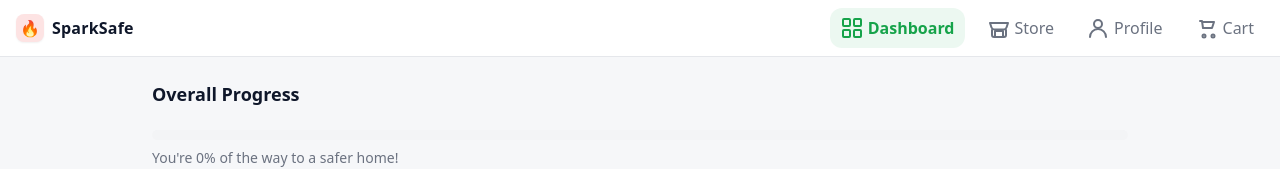
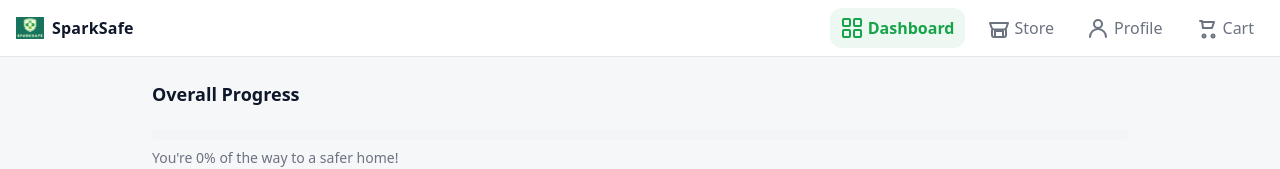
Before and after one commit to mousam-97/sparksafe-by-mousam-kalita, a React (Create React App) app: page / in a window 1280 px wide. Shown: the top 169 px of the page. Built offline with nearby package versions, Linux system fonts and the light colour scheme.

Commit message:
update brand logo

```diff
--- a/public/index.html
+++ b/public/index.html
@@ -2,7 +2,7 @@
 <html lang="en">
   <head>
     <meta charset="utf-8" />
-    <link rel="icon" href="%PUBLIC_URL%/favicon.ico" />
+    <link rel="icon" href="%PUBLIC_URL%/brand_logo.png" />
     <meta name="viewport" content="width=device-width, initial-scale=1" />
     <meta name="theme-color" content="#000000" />
     <meta
--- a/src/components/common/Brand/Brand.module.css
+++ b/src/components/common/Brand/Brand.module.css
@@ -7,11 +7,9 @@
 .logo {
 	width: 28px;
 	height: 28px;
-	display: inline-grid;
-	place-items: center;
-	border-radius: 8px;
-	background: color-mix(in srgb, var(--color-danger) 15%, white);
-	box-shadow: var(--shadow-sm);
+	display: inline-block;
+	object-fit: contain;
+	border-radius: 4px;
 }
 
 .name {
--- a/src/components/common/Brand/Brand.tsx
+++ b/src/components/common/Brand/Brand.tsx
@@ -4,10 +4,7 @@ import styles from "./Brand.module.css";
 export default function Brand() {
 	return (
 		<div className={styles.wrap} aria-label="SparkSafe">
-			<span className={styles.logo} aria-hidden>
-				{/* Simple fire glyph */}
-				<span style={{ color: "var(--color-danger)" }}>🔥</span>
-			</span>
+			<img className={styles.logo} src="/brand_logo.png" alt="SparkSafe logo" />
 			<span className={styles.name}>SparkSafe</span>
 		</div>
 	);
```
Also changed, not shown: public/brand_logo.png (added).
